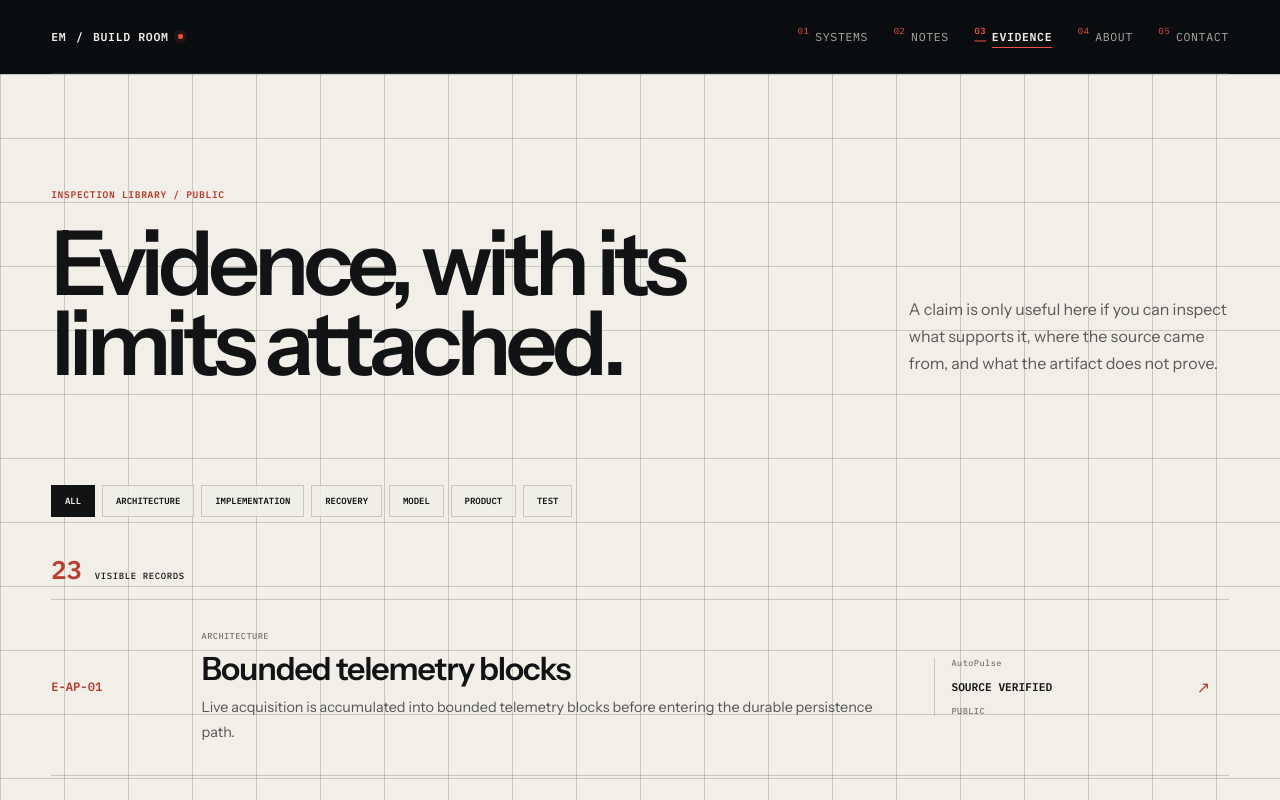
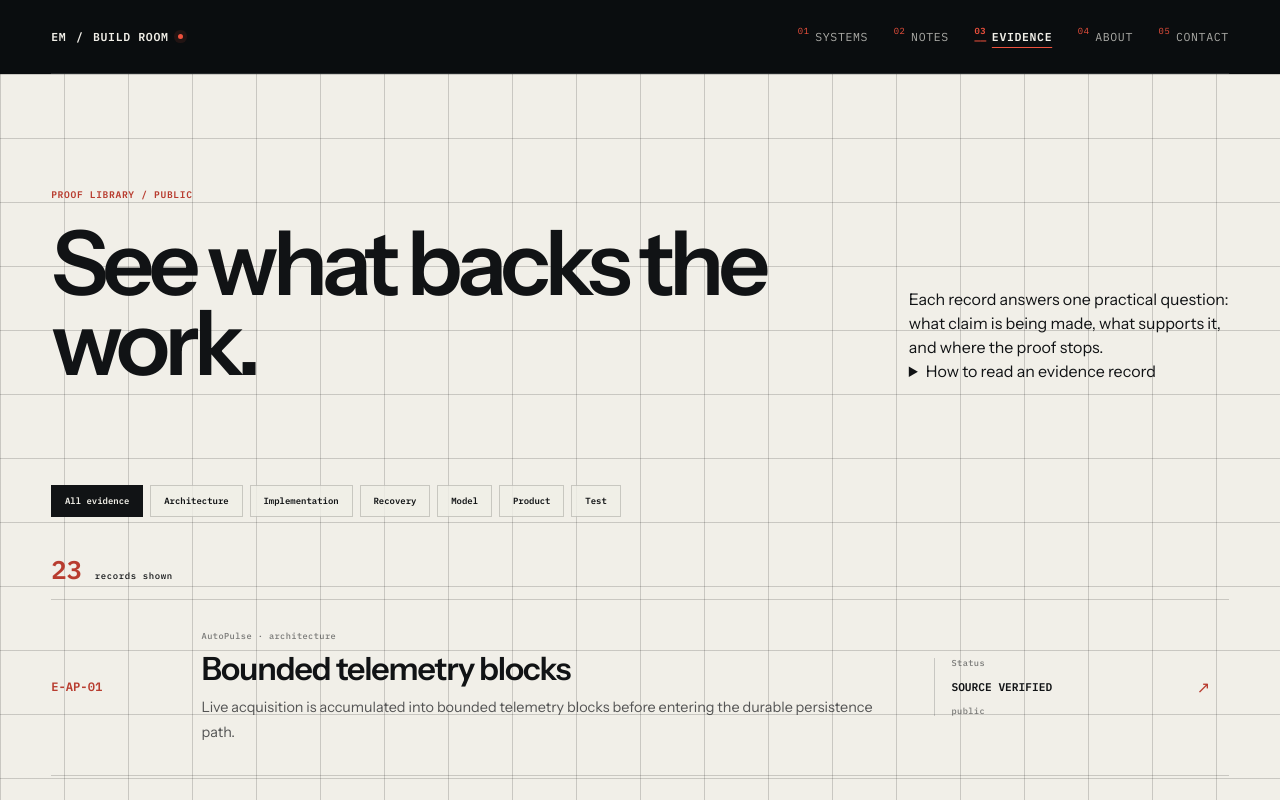
Before and after one commit to Em3rc0d/em3rc0d-portfolio, a Next.js app: page /evidence in a window 1280 px wide. Shown: the top 800 px of the page. Built offline with nearby package versions, Linux system fonts and the light colour scheme; no server answers.

Commit message:
ux: make evidence library easier to scan and understand

```diff
--- a/src/components/evidence/evidence-library.tsx
+++ b/src/components/evidence/evidence-library.tsx
@@ -13,6 +13,11 @@ const FILTERS: readonly ("ALL" | EvidenceType)[] = [
   "PRODUCT",
   "TEST",
 ];
+
+const filterLabel = (filter: (typeof FILTERS)[number]) =>
+  filter === "ALL"
+    ? "All evidence"
+    : filter.charAt(0) + filter.slice(1).toLowerCase();
 
 interface EvidenceLibraryProps {
   records: readonly EvidenceRecord[];
@@ -33,13 +38,23 @@ export function EvidenceLibrary({ records }: EvidenceLibraryProps) {
     <section className="evidence-library-body" aria-labelledby="evidence-library-heading">
       <header className="evidence-library-intro">
         <div>
-          <p className="evidence-kicker">INSPECTION LIBRARY / PUBLIC</p>
-          <h1 id="evidence-library-heading">Evidence, with its limits attached.</h1>
+          <p className="evidence-kicker">PROOF LIBRARY / PUBLIC</p>
+          <h1 id="evidence-library-heading">See what backs the work.</h1>
         </div>
-        <p>
-          A claim is only useful here if you can inspect what supports it, where the
-          source came from, and what the artifact does not prove.
-        </p>
+        <div className="evidence-library-intro-copy">
+          <p>
+            Each record answers one practical question: what claim is being made,
+            what supports it, and where the proof stops.
+          </p>
+          <details className="evidence-library-guide">
+            <summary>How to read an evidence record</summary>
+            <ol>
+              <li><strong>What this proves</strong><span>The exact engineering claim.</span></li>
+              <li><strong>What supports it</strong><span>Source, test, product or field material.</span></li>
+              <li><strong>What it does not prove</strong><span>The limit that keeps the claim honest.</span></li>
+            </ol>
+          </details>
+        </div>
       </header>
 
       <div className="evidence-filters" aria-label="Filter evidence by type">
@@ -50,14 +65,14 @@ export function EvidenceLibrary({ records }: EvidenceLibraryProps) {
             onClick={() => setActiveFilter(filter)}
             aria-pressed={activeFilter === filter}
           >
-            {filter}
+            {filterLabel(filter)}
           </button>
         ))}
       </div>
 
-      <div className="evidence-library-count">
+      <div className="evidence-library-count" aria-live="polite">
         <span>{String(visibleRecords.length).padStart(2, "0")}</span>
-        <p>VISIBLE RECORDS</p>
+        <p>records shown</p>
       </div>
 
       <div className="evidence-record-list">
@@ -69,14 +84,14 @@ export function EvidenceLibrary({ records }: EvidenceLibraryProps) {
           >
             <span className="evidence-record-id">{record.id}</span>
             <div className="evidence-record-main">
-              <p>{record.type}</p>
+              <p>{record.systemName} · {record.type.toLowerCase()}</p>
               <h2>{record.title}</h2>
               <span>{record.claim}</span>
             </div>
             <div className="evidence-record-state">
-              <span>{record.systemName}</span>
+              <span>Status</span>
               <strong>{record.state.replaceAll("_", " ")}</strong>
-              <small>{record.publicability}</small>
+              <small>{record.publicability.toLowerCase()}</small>
             </div>
             <span className="evidence-record-open" aria-hidden="true">↗</span>
           </Link>
```
